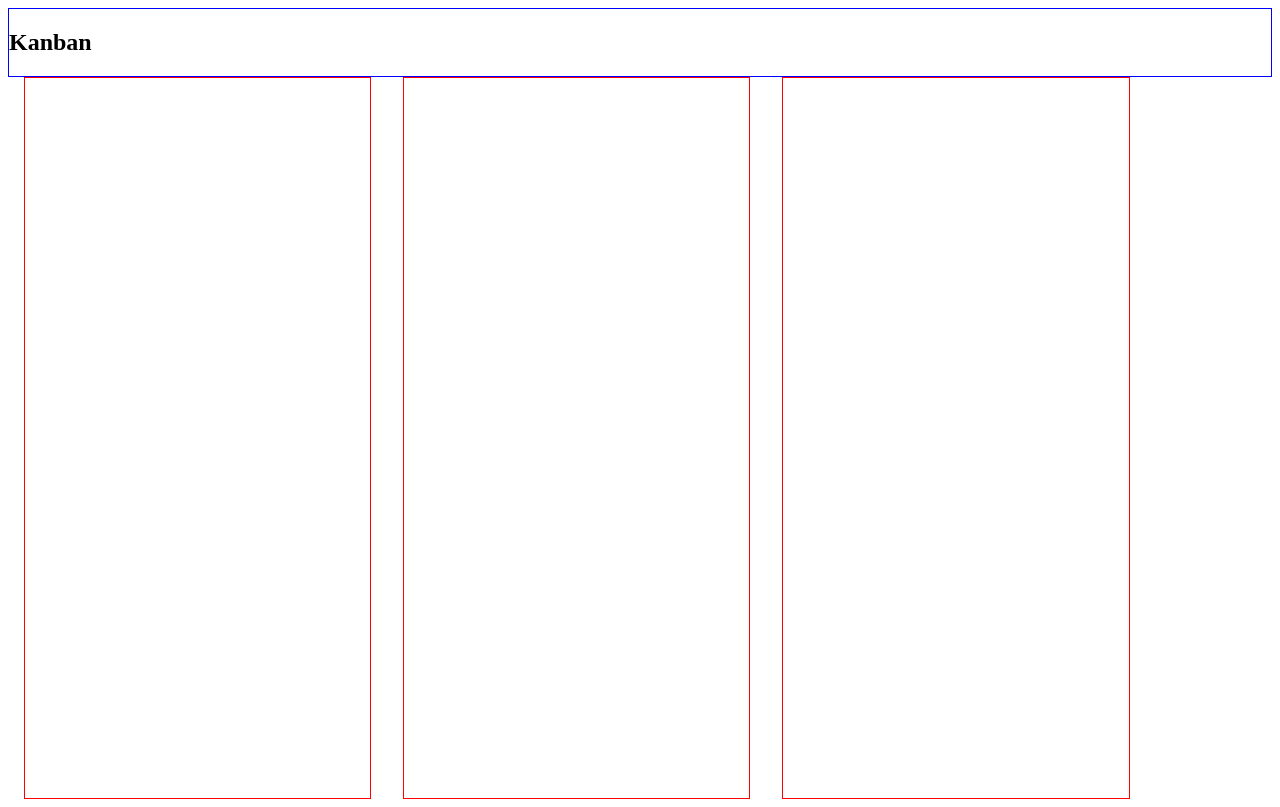
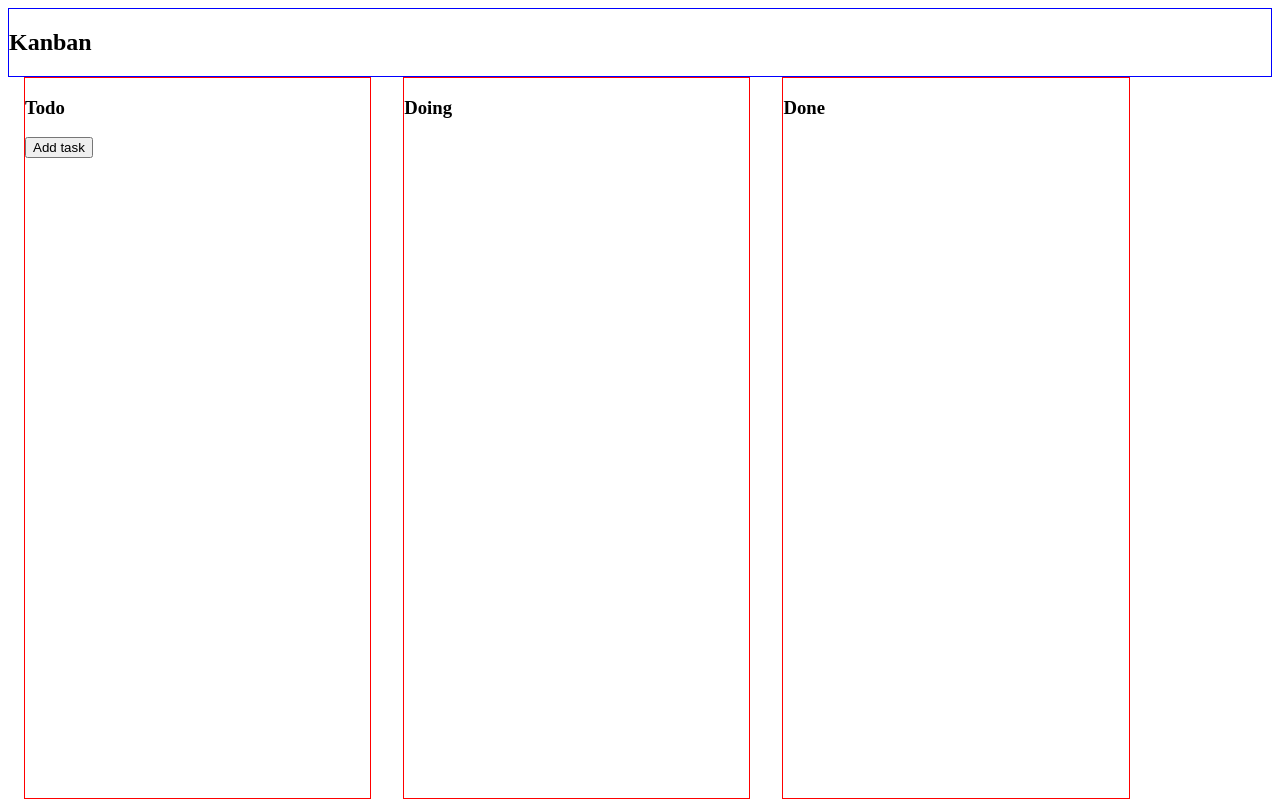
Before and after one commit to jumistrandberg/react-kanban, a React (Vite) app: page / in a window 1280 px wide. Built offline with nearby package versions, Linux system fonts and the light colour scheme.

Commit message:
Added titles for columns and button to add task

```diff
--- a/src/App.jsx
+++ b/src/App.jsx
@@ -7,9 +7,16 @@ function App() {
       <h2>Kanban</h2>
     </header>
       <main>
-        <section className="todo-section"></section>
-        <section className="doing-section"></section>
-        <section className="done-section"></section>
+        <section className="todo-section">
+          <h3>Todo</h3>
+          <button>Add task</button>
+        </section>
+        <section className="doing-section">
+          <h3>Doing</h3>
+        </section>
+        <section className="done-section">
+          <h3>Done</h3>
+        </section>
       </main>
     </>
   );
```
